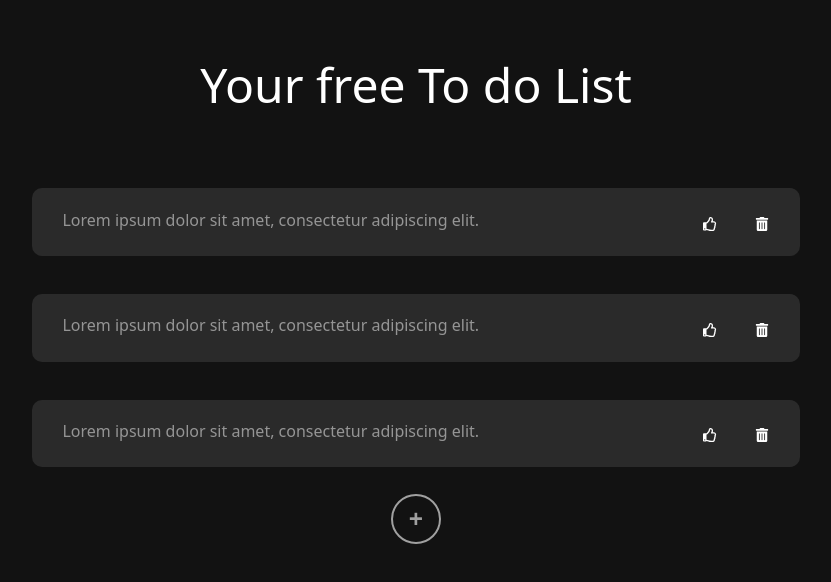
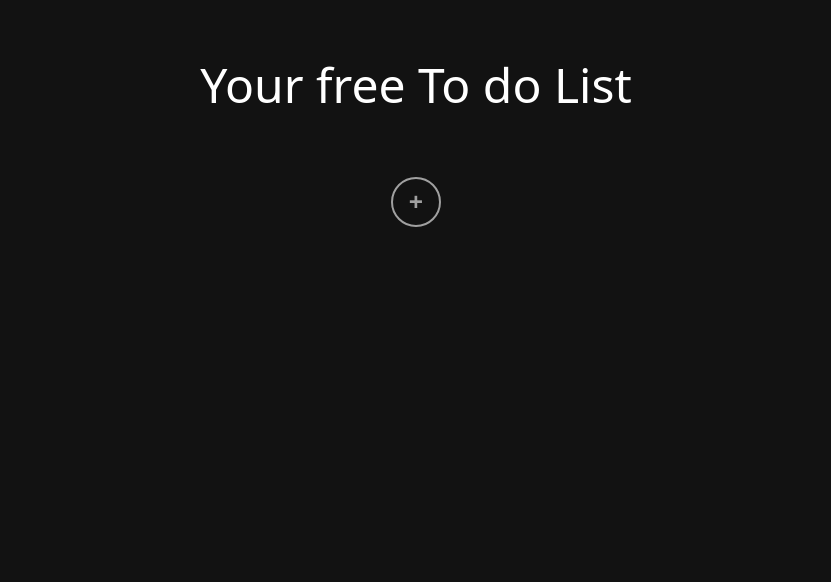
Before and after one commit to CauraDev/YourFreeToDoList, a React (Create React App) app: page / in a window 1280 px wide. Shown: the top 582 px of the page, without its empty margins (224-1055 px from the left). Built offline with nearby package versions, Linux system fonts and the light colour scheme.

Commit message:
We can add tasks now, yaay

```diff
--- a/package.json
+++ b/package.json
@@ -12,6 +12,8 @@
     "react-dom": "^17.0.2",
     "react-icons": "^4.3.1",
     "react-scripts": "5.0.0",
+    "util": "^0.12.4",
+    "uuid": "^8.3.2",
     "web-vitals": "^2.1.2"
   },
   "scripts": {
--- a/src/App.js
+++ b/src/App.js
@@ -1,5 +1,5 @@
 import Title from "./components/td_title/td_title.js";
-import React, {useState} from 'react';
+import React, {useState, useEffect, useRef} from 'react';
 import MainList from "./components/td_mainList/td_mainList.js";
 import AddButton from "./components/td_addButton/td_addButton.js";
 import TextForm from './components/td_form/td_form.js'
@@ -12,7 +12,7 @@ function App() {
  // STATES
   const [editMode, setEditMode] = useState([]);
   const [showForm, setShowForm] = useState(true);
-  const [availableTasks, setAvailable] = useState([]);
+  const [availableTasks, setAvailableTasks] = useState([]);
 
 
 // FUNCTIONS
@@ -20,13 +20,13 @@ function changeShowForm() {
   setShowForm(!showForm);
 }
 
-// function changeAvailableTasks() {
-//   setAvailableTasks(
-//     [...availableTasks, {
+ const updateTasks = (taskId, taskText) => {
 
-//     }]
-//   )
-// }
+   setAvailableTasks([...availableTasks, {id: taskId, text: taskText
+  }]);
+  console.log(availableTasks);
+ }
+
 
 
   return (
@@ -34,14 +34,14 @@ function changeShowForm() {
       <Title />
 
       <div className="containerDiv">
-      <MainList activateClick={showForm} />
+      <MainList activateClick={showForm} availableTasks={availableTasks} />
       <AddButton showButton={showForm} change={changeShowForm}/>
       </div>
 
-      <TextForm showForm={showForm} change={changeShowForm}/>
+      <TextForm showForm={showForm} change={changeShowForm} updateTasks={updateTasks}/>
 
     </div>
   );
+
 }
-
 export default App;
--- a/src/components/td_form/td_form.js
+++ b/src/components/td_form/td_form.js
@@ -1,33 +1,53 @@
-import React from 'react'
+import React, {useState, useEffect, useRef} from 'react'
 import {Form, Button} from 'react-bootstrap'
 import Container from 'react-bootstrap/Container';
 import Row from 'react-bootstrap/Row'
 import Col from 'react-bootstrap/Col'
+import { v4 as uuidv4 } from 'uuid';
 import './td_form.css'
 
 
-function TextForm({showForm, change}) {
+function TextForm({showForm, change, updateTasks}) {
+
+
+    // STATES
+    const [taskInput, setTaskInput] = useState("");
+
+
+    // SUBMIT TASK
+    const addTask = e => {
+      e.preventDefault();
+
+      updateTasks(uuidv4(), taskInput);
+      // updateTasks(Math.floor(Math.random()*100), taskInput);
+      setTaskInput("");
+      change();
+    }
 
 
 
-    const addTask = e => {
+    // EVENT LISTENER FOR INPUT
+    function onInputChange(e) {
+      setTaskInput(e.target.value);
+    }
+    // APPLY ON BLANK INPUT
+    const formChange = e => {
       e.preventDefault();
       change();
+    }
 
-
-    }
 
 
 
   return (
 
         !showForm ?
-<Form className='mainForm' onSubmit={addTask}>
+<Form className='mainForm' onSubmit={taskInput == "" ? formChange : addTask} autoComplete="off">
         <Container className='formContainer' fluid="xs">
           <Row className='justify-content-center'>
           <Col md={11} sm={10} xs={10}>
           <Form.Group className="mb-3 groupForm" controlId="tdText">
-          <Form.Control className="inputForm" type="text" placeholder="New Task" />
+          <Form.Control onChange={onInputChange} className="inputForm" type="text" placeholder="New Task" />
         </Form.Group>
 
           </Col>
--- a/src/components/td_listComponent/td_listComponent.js
+++ b/src/components/td_listComponent/td_listComponent.js
@@ -28,7 +28,9 @@ function ListComponent({props, allowSpan}) {
         <Container fluid="xs">
         <Row className="listItemContainer">
             <Col md={10} sm={9} xs={8} className="spanContainer">
-                <span contentEditable={`${allowSpan ? "true" : "false"}`} className="taskSpan bg-transparent text-white-50 ">
+
+                <span contentEditable={`${allowSpan ? "true" : "false"}`} suppressContentEditableWarning= "true"
+                 className="taskSpan bg-transparent text-white-50 ">
                     {props.text}
                 </span>
 
--- a/src/components/td_mainList/td_mainList.js
+++ b/src/components/td_mainList/td_mainList.js
@@ -4,22 +4,18 @@ import ListGroup from 'react-bootstrap/ListGroup';
 import ListComponent from "../td_listComponent/td_listComponent.js";
 import "./td_mainList.css"
 
-function MainList({activateClick}) {
+function MainList({activateClick, availableTasks}) {
 
+    console.log(availableTasks, "FROM MAINLIST");
 
-    const [taskList, setTaskList] = useState([
-        {id: 1, text:"Lorem ipsum dolor sit amet, consectetur adipiscing elit."},
-        {id: 2, text:"Lorem ipsum dolor sit amet, consectetur adipiscing elit."},
-        {id: 3, text:"Lorem ipsum dolor sit amet, consectetur adipiscing elit."},
-    ]);
-
+    availableTasks.map((value) => {console.log(value)})
     return (
            <div className={`listContainer ${!activateClick ? "blockClick" : "" }`}>
 
            <ListGroup >
-                {taskList.map(
+                {availableTasks.map(
                  (value) => (
-                    <ListComponent allowSpan={activateClick} props={value} />
+                    <ListComponent allowSpan={activateClick} props={value} key={value.id} />
                     )
                 )}
             </ListGroup>
```
Also changed, not shown: 1 other file (tests, documents, lock files or other folders).
